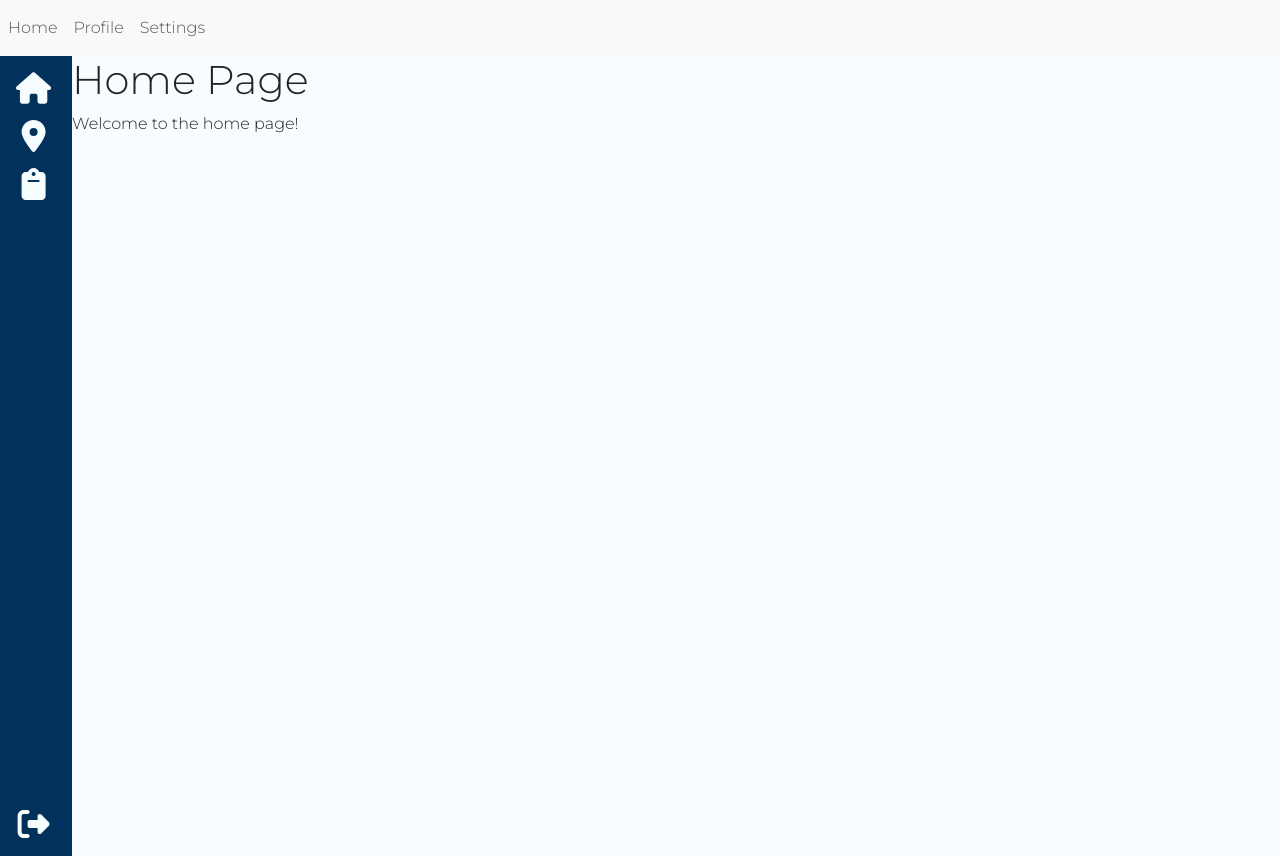
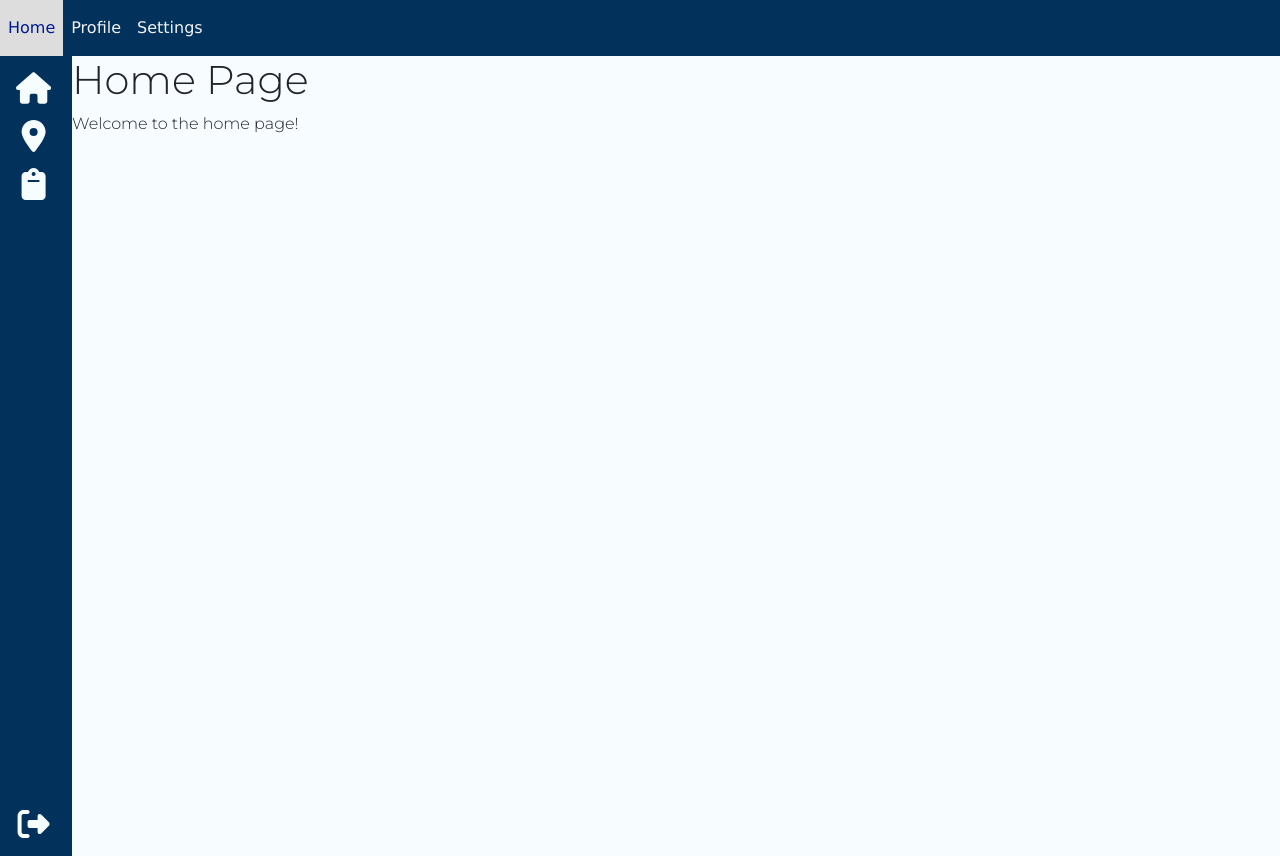
Before and after one commit to Matiolilegalzao/interface-teste, a React (Vite) app: page / in a window 1280 px wide. Built offline with nearby package versions, Linux system fonts and the light colour scheme.

Commit message:
Estilização do navbar

```diff
--- a/src/components/NavBar.jsx
+++ b/src/components/NavBar.jsx
@@ -1,23 +1,23 @@
 import React from 'react';
 import { Link } from 'react-router-dom';
 import 'bootstrap/dist/css/bootstrap.min.css';
-
+import './Navbar.css'
 const Navbar = () => {
   return (
-    <nav className="navbar navbar-expand-lg navbar-light bg-light">
+    <nav className="navbar navbar-expand-lg navbar-light" style={{ backgroundColor: 'rgb(2, 49, 92)' }}>
       <button className="navbar-toggler" type="button" data-toggle="collapse" data-target="#navbarNav" aria-controls="navbarNav" aria-expanded="false" aria-label="Toggle navigation">
         <span className="navbar-toggler-icon"></span>
       </button>
       <div className="collapse navbar-collapse" id="navbarNav">
         <ul className="navbar-nav">
-          <li className="nav-item active">
+          <li>
             <Link className="nav-link" to="/">Home</Link>
           </li>
           <li className="nav-item">
-            <Link className="nav-link" to="/Profile">Profile</Link>
+            <Link className="nav-link " to="/Profile">Profile</Link>
           </li>
           <li className="nav-item">
-            <Link className="nav-link" to="/settings">Settings</Link>
+            <Link className="nav-link " to="/settings">Settings</Link>
           </li>
         </ul>
       </div>
--- a/src/components/Navbar.css
+++ b/src/components/Navbar.css
@@ -1,6 +1,10 @@
+/* Navbar.css */
+
 .navbar {
-  background-color: #333;
   overflow: hidden;
+  padding: 0;
+  min-height: fit-content;
+
 }
 
 .navbar a {
@@ -8,11 +12,14 @@
   display: block;
   color: #f2f2f2;
   text-align: center;
-  padding: 14px 16px;
   text-decoration: none;
+  padding: 1rem 0;
+  transition: color 0.15s; /* Adicione uma transição suave para a mudança de cor */
+  font-weight: 500;
+  font-family: Verdana, Geneva, Tahoma, sans-serif;
 }
 
 .navbar a:hover {
   background-color: #ddd;
-  color: black;
+  color: #001b91; /* Cor mais escura para o estado de hover */
 }
--- a/src/components/SideBar.jsx
+++ b/src/components/SideBar.jsx
@@ -7,6 +7,7 @@ function SideBar() {
         <>
         <div className={styles.sideBar}>
         <ul className={styles.sideBarList}>
+            <div>
             <Link to="/">
                 <li className={styles.sideBarListItem}>
                     <svg xmlns="http://www.w3.org/2000/svg" height="2rem" width="2.2rem" viewBox="0 0 576 512">
@@ -15,6 +16,7 @@ function SideBar() {
                     <span className={styles.itemText}>Home</span>
                 </li>
             </Link>
+            </div>
             <Link to="/pontos-de-onibus">
                 <li className={styles.sideBarListItem}>
                <svg xmlns="http://www.w3.org/2000/svg" height="2rem" width="2.2rem" viewBox="0 0 384 512" >
--- a/src/components/SideBar.module.css
+++ b/src/components/SideBar.module.css
@@ -40,7 +40,7 @@
     transition: opacity 0.1s ease, transform 0.2s ease; /* Adiciona uma transição de opacidade e transformação */
     transition-delay: 0.1s; /* Adiciona um atraso à transição de 0.2 segundos */
     transform: translateX(-100%); /* Move o texto para a esquerda */
-    font-family: "Nunito";
+    font-family: Verdana, Geneva, Tahoma, sans-serif;
 }
 
 .sideBar:hover .itemText {
```
